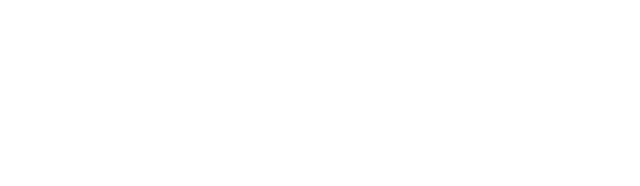
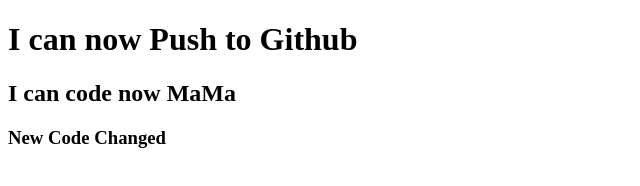
Before and after one commit to safinmansur20201/My-First-Repo, a plain HTML site: page index.html in a window 1280 px wide. Shown: the whole page, without its empty margins (0-640 px from the left). Drawn offline with Linux system fonts and the light colour scheme.

Commit message:
added Heading

```diff
--- a/index.html
+++ b/index.html
@@ -7,6 +7,8 @@
     <title>My First Github Repo</title>
 </head>
 <body>
-
+    <h1>I can now Push to Github</h1>
+    <h2>I can code now MaMa</h2>
+    <h3>New Code Changed</h3>
 </body>
 </html>
```
